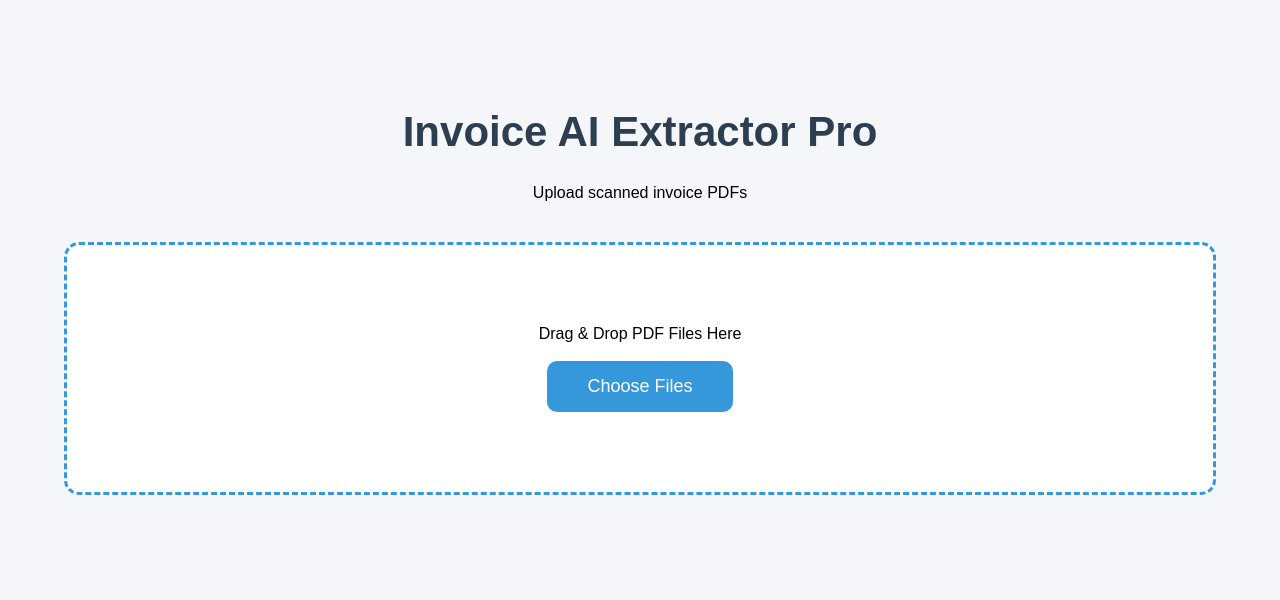
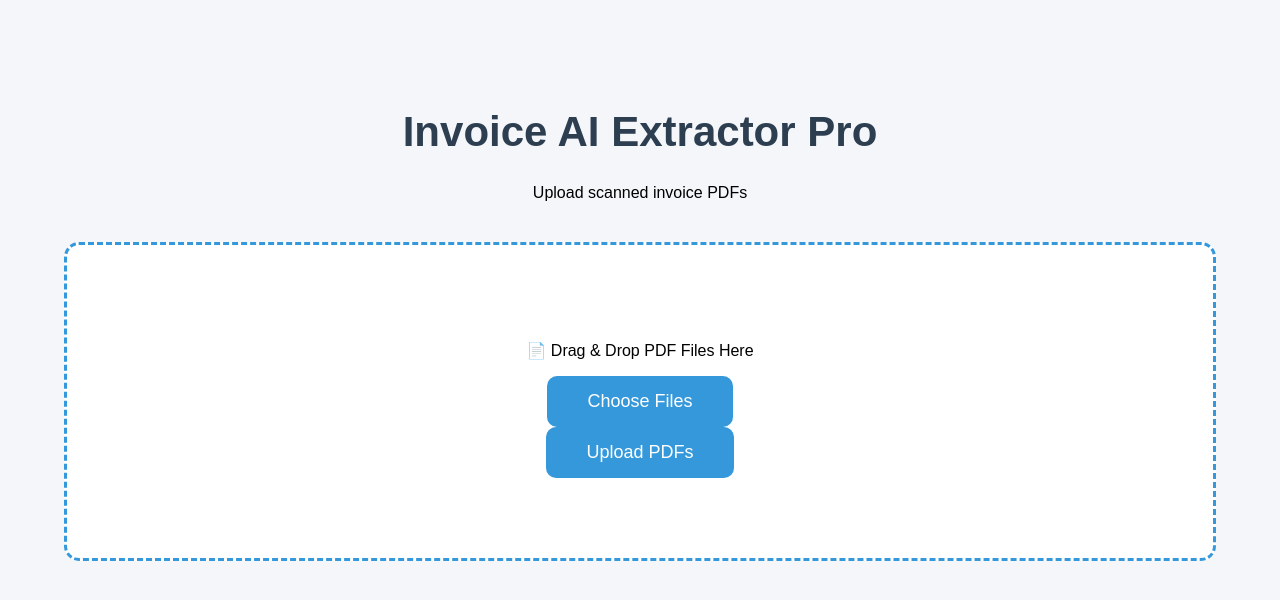
Before and after one commit to SumitSharmaSankhyan/Invoice-AI-Extractor, a Flask app: page / in a window 1280 px wide. Shown: the top 600 px of the page. Run offline with Flask 3, Linux system fonts and the light colour scheme.

Commit message:
Refactor HTML structure and improve upload section

```diff
--- a/templates/index.html
+++ b/templates/index.html
@@ -5,8 +5,7 @@
 
 <meta charset="UTF-8">
 
-<meta name="viewport"
-content="width=device-width, initial-scale=1.0">
+<meta name="viewport" content="width=device-width, initial-scale=1.0">
 
 <title>Invoice AI Extractor Pro</title>
 
@@ -21,19 +20,40 @@ href="{{ url_for('static', filename='css/style.css') }}">
 
 <h1>Invoice AI Extractor Pro</h1>
 
-<p>Upload scanned invoice PDFs</p>
+<p class="subtitle">
+Upload scanned invoice PDFs
+</p>
 
-<div class="upload-box">
+<div class="upload-box" id="dropZone">
 
-Drag & Drop PDF Files Here
+<input
+type="file"
+id="pdfInput"
+multiple
+accept=".pdf"
+hidden>
 
-<br><br>
+<p class="drag-text">
 
-<button>
+📄 Drag & Drop PDF Files Here
+
+</p>
+
+<button id="chooseBtn">
 
 Choose Files
 
 </button>
+
+<div id="fileList"></div>
+
+<button id="uploadBtn">
+
+Upload PDFs
+
+</button>
+
+<div id="status"></div>
 
 </div>
 
```
